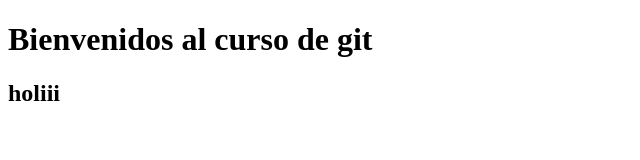
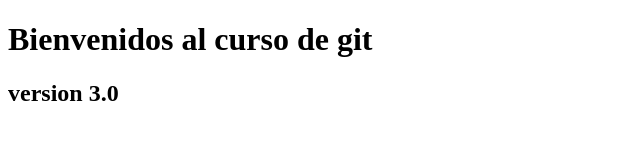
Before and after one commit to Osaka-hub/curso-git, a plain HTML site: page index.html in a window 1280 px wide. Shown: the full height of the page, 0-640 px from the left. Drawn offline with Linux system fonts and the light colour scheme.

Commit message:
version 3.0

```diff
--- a/index.html
+++ b/index.html
@@ -7,6 +7,6 @@
   </head>
   <body>
     <h1>Bienvenidos al curso de git</h1>
-    <h2>holiii</h2>
+    <h2>version 3.0</h2>
   </body>
 </html>
```
